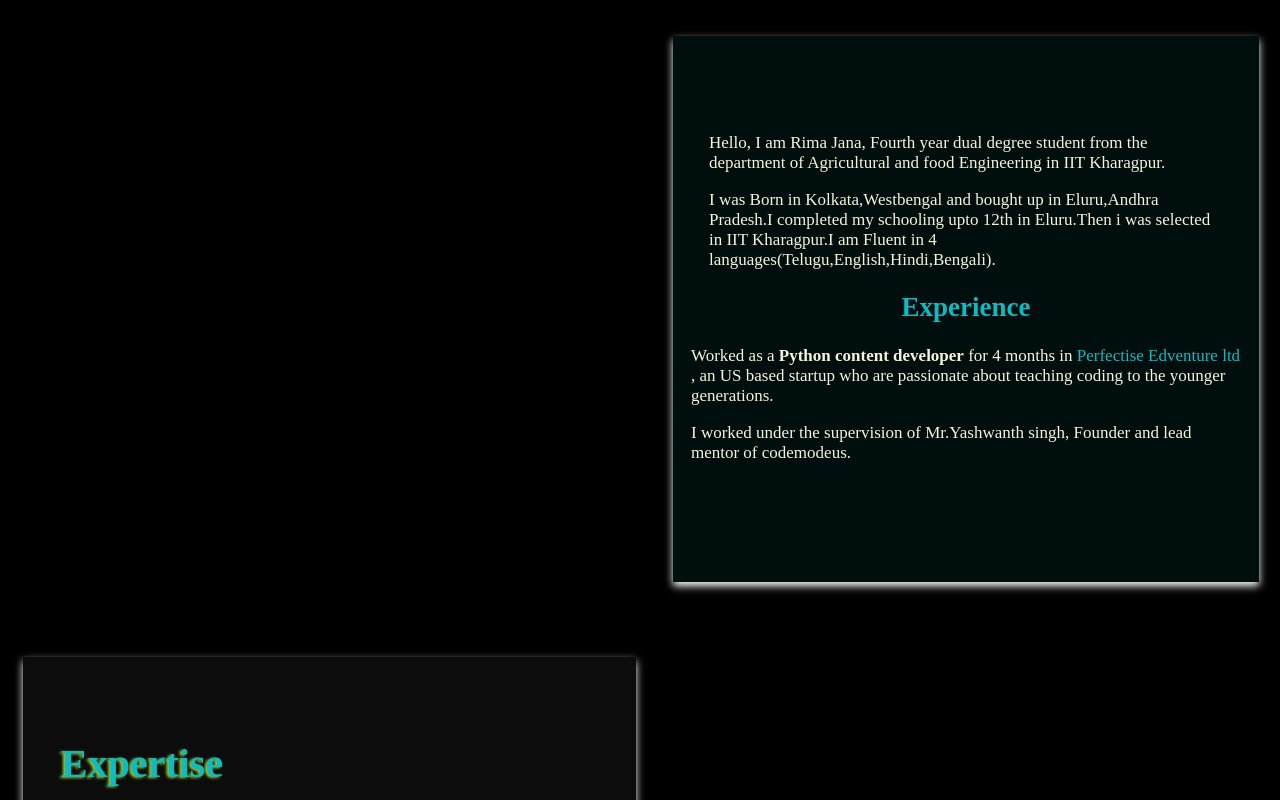
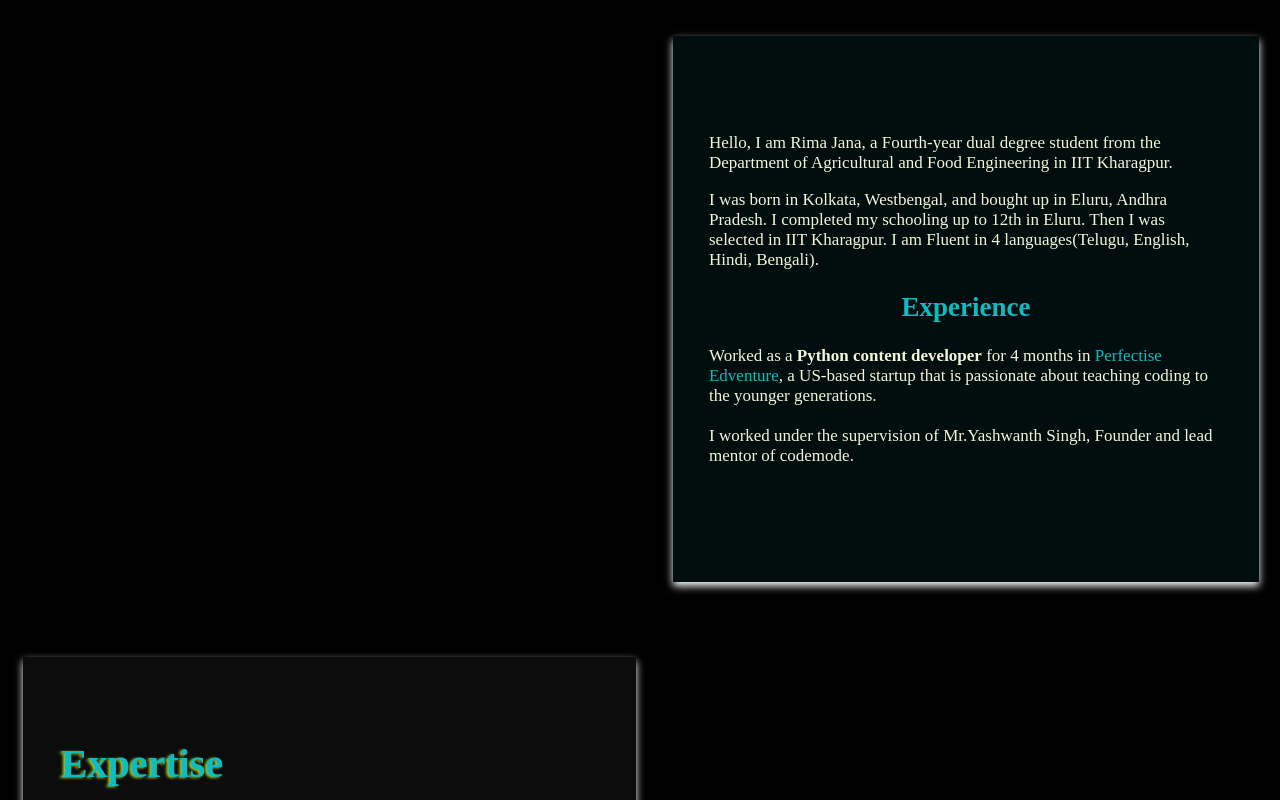
Before and after one commit to rimajana/Portfolio, a plain HTML site: page index.html in a window 1280 px wide. Shown: the part 1920-2720 px from the top of the page. Drawn offline with Linux system fonts and the light colour scheme; a web font is replaced by a local one.

```diff
--- a/index.html
+++ b/index.html
@@ -73,21 +73,20 @@
             <div class="Background" id="bg">
                 <br><br>
                 <br>
-                <p>Hello, I am Rima Jana, Fourth year dual degree student from the department of Agricultural and
-                    food Engineering in IIT Kharagpur.
+                <p>Hello, I am Rima Jana, a Fourth-year dual degree student from the Department of Agricultural and Food Engineering in IIT
+                Kharagpur.
                 </p>
 
-                <p> I was Born in Kolkata,Westbengal and bought up in Eluru,Andhra Pradesh.I completed my schooling upto
-                    12th in Eluru.Then i was selected in IIT Kharagpur.I am Fluent in 4
-                    languages(Telugu,English,Hindi,Bengali).</p>
+                <p>I was born in Kolkata, Westbengal, and bought up in Eluru, Andhra Pradesh. I completed my schooling up to 12th in Eluru.
+                Then I was selected in IIT Kharagpur. I am Fluent in 4 languages(Telugu, English, Hindi, Bengali).</p>
 
             </div>
 
             <div class="Experience"><h1 style=" font-size: 27px; text-align: center; text-shadow: none;">Experience</h1></div>
 
-            <p>Worked as a <b>Python content developer</b> for 4 months in <a href="https://codemode.us/" target="_blank">Perfectise Edventure ltd</a> , an US based startup who are passionate about teaching coding to the younger generations.
-                </p>
-                <p>I worked under the supervision of Mr.Yashwanth singh, Founder and lead mentor of codemodeus.</p>
+            <div>Worked as a <b>Python content developer</b> for 4 months in <a href="https://codemode.us/" target="_blank">Perfectise Edventure</a>, a US-based startup that is passionate about teaching coding to the younger generations.
+            </div>
+                <div>I worked under the supervision of Mr.Yashwanth Singh, Founder and lead mentor of codemode.</div>
                 </div>
 
         </div>
@@ -338,7 +337,7 @@
                         </div>
                     </div>
                     <div class="percentage">
-                        <p>CGPA: 8.04/10.0</p>
+                        <p>CGPA: 8.05/10.0</p>
                     </div>
                 </div>
                 <div class="inter">
@@ -377,7 +376,7 @@
                         </div>
                     </div>
                     <div class="percentage">
-                        <p>CG: 9.5/10.0</p>
+                        <p>GPA: 9.5/10.0</p>
                     </div>
                 </div>
 
@@ -427,7 +426,7 @@
                     <ul>
                         <li class="cca">
 
-                            <h2>Credit card approval</h2>
+                            <h2>Credit Card Approval</h2>
                             <p> This is a machine learning project
                                 <a href="#" target="_blank">View code</a>
                             </p>
```
